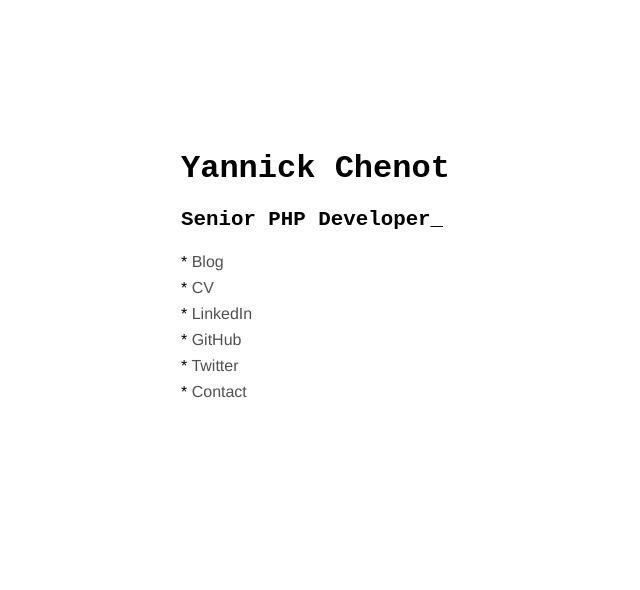
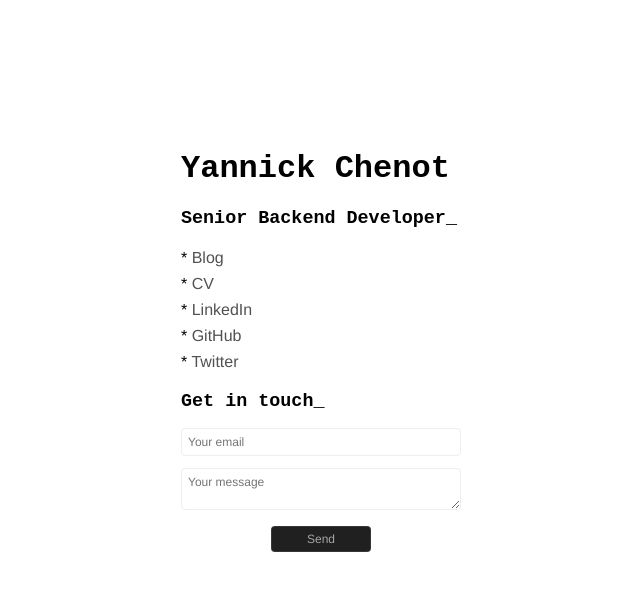
Before and after one commit to OSteEL/osteel.github.io, a plain HTML site: page index.html in a window 1280 px wide. Shown: the whole page, without its empty margins (319-959 px from the left). Drawn offline with Linux system fonts and the light colour scheme.

Commit message:
added contact form

```diff
--- a/index.html
+++ b/index.html
@@ -20,7 +20,7 @@
                 font-family: 'Courier New';
             }
             h2 {
-                font-size: 1.3em;
+                font-size: 1.15em;
             }
             h2::after {
                 content: '_';
@@ -43,6 +43,33 @@
                 text-decoration: none;
                 border-bottom: 1px dotted #515151;
             }
+            form {
+                text-align: center;
+            }
+            form input, textarea, button {
+                display: inline-block;
+                border-radius: 4px;
+                font-family: Helvetica, Arial, Verdana;
+                margin-bottom: 0.75rem;
+                font-size: 0.75rem;
+            }
+            form input, textarea {
+                width: 95%;
+                border: 1px solid #eee;
+                color: #515151;
+                padding: 6px;
+            }
+            form button {
+                padding: 5px;
+                color: rgba(255, 255, 255, 0.6);
+                background-color: #202020;
+                border: 1px solid rgba(255, 255, 255, 0.1);
+                cursor: pointer;
+                width: 100px;
+            }
+            form button:hover {
+               color: #fff;
+            }
 
             @media (max-width: 800px) {
                 body > div {
@@ -54,15 +81,21 @@
     <body>
         <div>
             <h1>Yannick Chenot</h1>
-            <h2>Senior PHP Developer</h2>
+            <h2>Senior Backend Developer</h2>
             <ul>
                 <li><a href="http://tech.osteel.me">Blog</a></li>
                 <li><a href="https://drive.google.com/file/d/1pzToeB4IRDmLIvqNbBx38E6S9g3-oFV5">CV</a></li>
                 <li><a href="https://uk.linkedin.com/in/yannickchenot">LinkedIn</a></li>
                 <li><a href="https://github.com/osteel">GitHub</a></li>
                 <li><a href="https://twitter.com/osteel">Twitter</a></li>
-                <li><a href="mailto:contact@yannickchenot.com">Contact</a></li>
             </ul>
+            <h2>Get in touch</h2>
+            <form action="https://formspree.io/maypkjao" method="POST">
+                <input type="hidden" name="_subject" value="Contact request from personal website" />
+                <input type="email" name="_replyto" placeholder="Your email" required>
+                <textarea name="message" placeholder="Your message" required></textarea>
+                <button type="submit">Send</button>
+            </form>
         </div>
     </body>
 </html>
```
